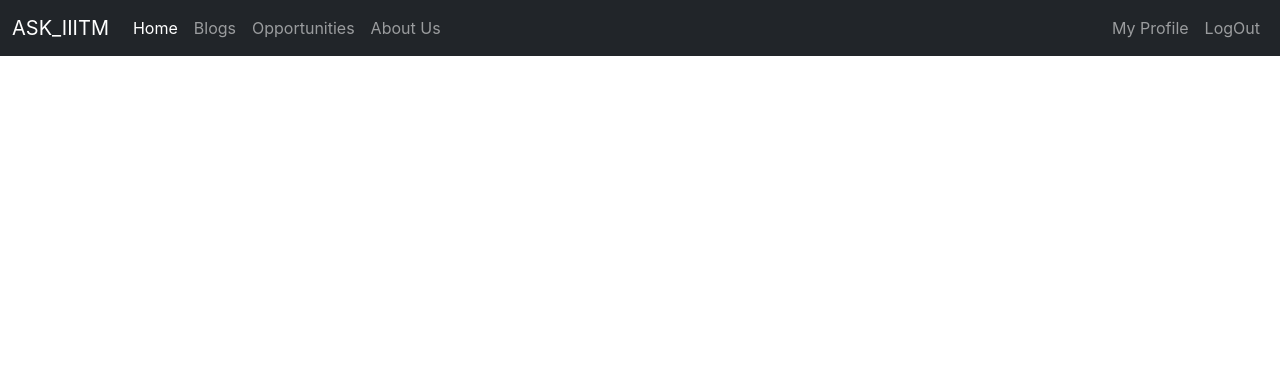
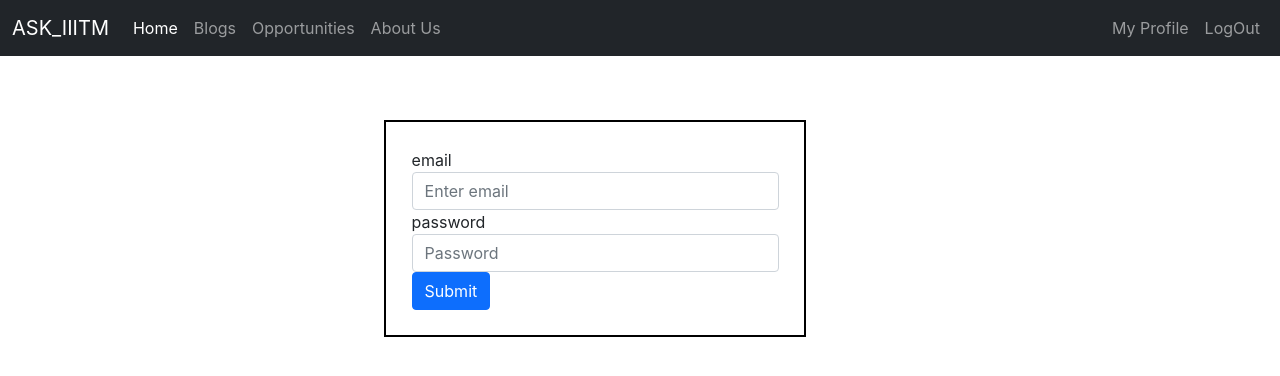
Before and after one commit to Sarthakjain211001/ASK_IIITM-frontend, a React (Create React App) app: page /login in a window 1280 px wide. Shown: the top 376 px of the page. Built offline with nearby package versions, Linux system fonts and the light colour scheme.

Commit message:
login page

```diff
--- a/src/App.js
+++ b/src/App.js
@@ -10,6 +10,7 @@ import GiveAnswer from './Components/GiveAnswer';
 import Write_a_comment from './Components/Write_a_comment';
 import Comments_for_an_answer from './Components/Comments_for_an_answer';
 import Signup from './Components/Signup';
+import Login from './Components/Login';
 
 function App() {
   return (
@@ -18,6 +19,7 @@ function App() {
       <Routes>
       <Route exact path="/" element={<Qna/>}/>
       <Route path="/signup" element={<Signup/>}/>
+      <Route path="/login" element={<Login/>}/>
       <Route exact path="/question" element={ <Question_page/>} />
         <Route exact path="/opportunities" element={<Opportunities />} />
         <Route exact path="/myprofile" element={<Profile/>}/>
--- /dev/null
+++ b/src/Components/Login.js
@@ -0,0 +1,65 @@
+import React,{useState} from 'react'
+import {useNavigate} from 'react-router-dom';
+
+const Login = () => {
+    const navigate = useNavigate();
+    const [user,setUser] = useState({
+        email:"",password:""
+    })
+    let name,value;
+    const handleInputs = (e)=>{
+        console.log(e);
+        name = e.target.name;
+        value = e.target.value;
+        setUser({...user,[name]:value});
+    }
+    const PostData = async(e)=>{
+        e.preventDefault();
+        const {email, password} = user;
+        fetch('/login', {
+          method:"POST",
+          headers: {
+           "Content-Type":"application/json"
+          },
+          body: JSON.stringify({
+           email, password
+          })
+       })
+       .then(function(response) {
+           console.log(response);
+           if (response.status === 422) {
+             window.alert("Invalid Credentials");
+           }
+           else{
+             window.alert("Login Successfully");
+             navigate('/')
+           }
+       })
+
+      }
+    return (
+        <div>
+            <div className="form-full">
+            <form method='POST'>
+  <div className="form-group">
+    <label htmlFor="email">email</label>
+    <input type="email"name="email" className="form-control" id="email" aria-describedby="emailHelp"
+    value={user.email}
+    onChange={handleInputs}
+    placeholder="Enter email"/>
+  </div>
+  <div className="form-group">
+    <label htmlFor="password">password</label>
+    <input type="password"name="password" className="form-control" id="password"
+    value={user.password}
+    onChange={handleInputs}
+    placeholder="Password"/>
+  </div>
+  <button type="submit" className="btn btn-primary" value="login" onClick={PostData}>Submit</button>
+</form>
+            </div>
+        </div>
+    )
+}
+
+export default Login
--- a/src/Components/Signup.js
+++ b/src/Components/Signup.js
@@ -29,11 +29,11 @@ const Signup = () => {
      .then(function(response) {
          console.log(response);
          if (response.status === 422) {
-           window.alert("Invalid Credentials");
+           window.alert("Registration Not Successfull");
          }
          else{
            window.alert("Registered Successfully");
-           navigate('/')
+           navigate('/login')
          }
      })
 
```
